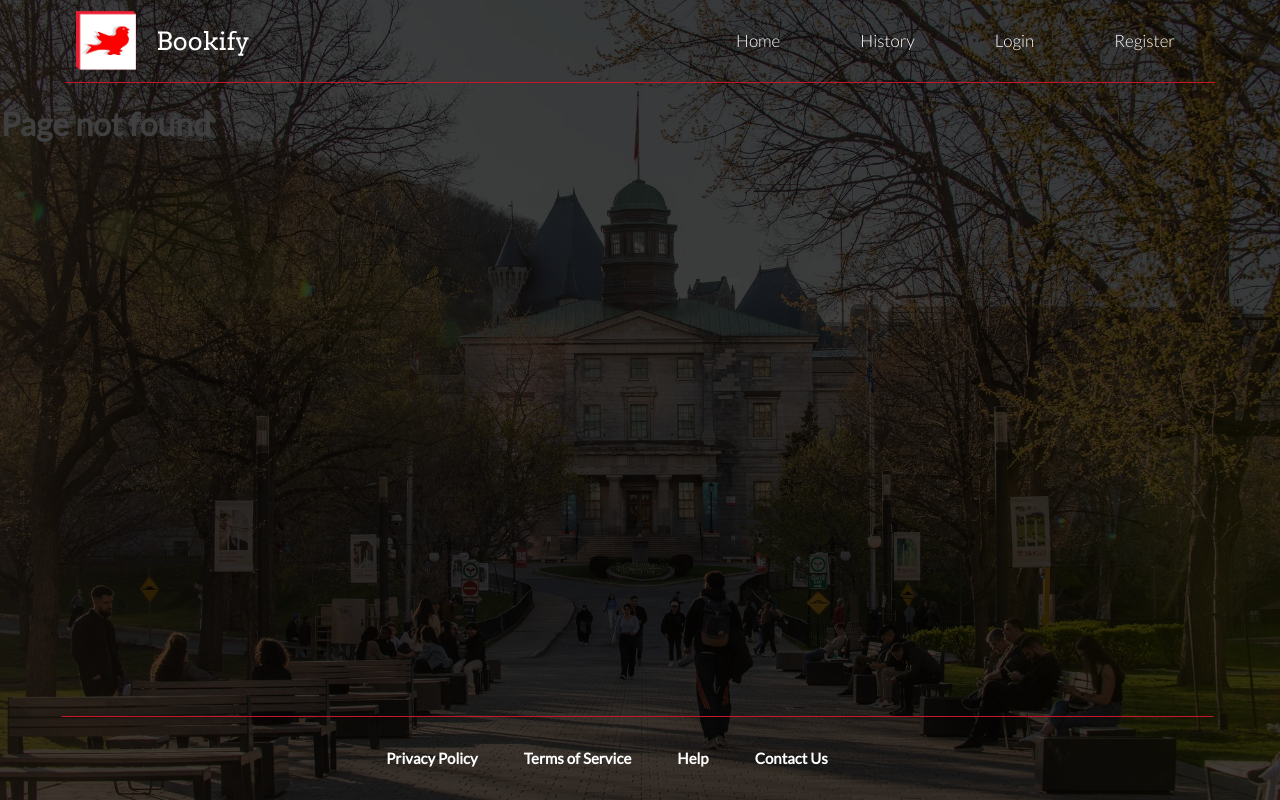
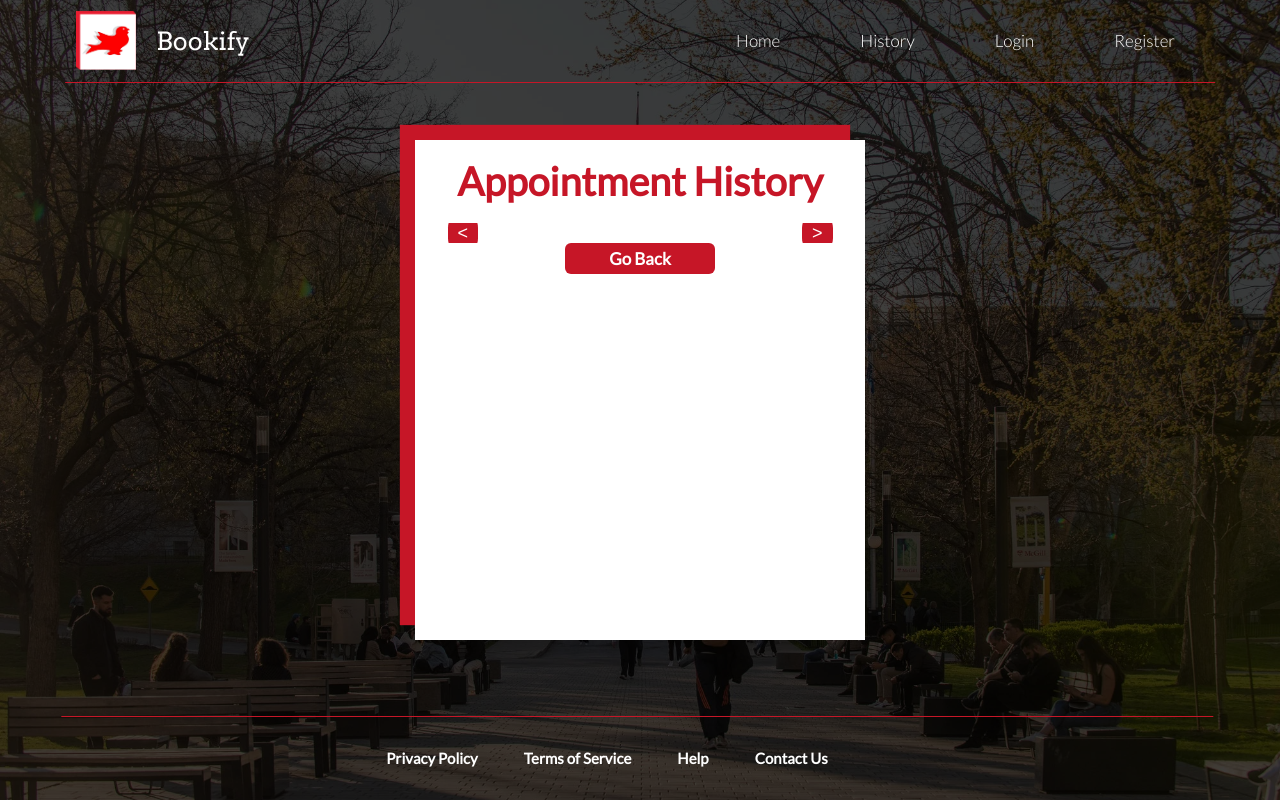
Before and after one commit to andretandoc/bookify, a React (Vite) app in the folder client/: page /ApptList in a window 1280 px wide. Before the commit this address had no page. Built offline with nearby package versions, Linux system fonts and the light colour scheme.

Commit message:
added appt list

```diff
--- a/client/src/App.jsx
+++ b/client/src/App.jsx
@@ -8,6 +8,7 @@ import Login from "./components/public/Login";
 import Register from "./components/public/Register";
 import ApptForm from "./components/public/ApptForm";
 import BookingForm from "./components/public/BookingForm";
+import ApptList from "./components/public/ApptList";
 
 // Route protection
 import PrivateRoute from "./private-routes/privateRoutes";
@@ -46,6 +47,7 @@ function App() {
           <Route path="/" element={<HomeBody />} />
           <Route path="/ApptForm" element={<ApptForm />} />
           <Route path="/BookingForm" element={<BookingForm />} />
+          <Route path="/ApptList" element={<ApptList />} />
           <Route
             path="/Login"
             element={<Login setIsLoggedIn={setIsLoggedIn} />}
--- /dev/null
+++ b/client/src/components/public/ApptList.jsx
@@ -0,0 +1,76 @@
+import { useNavigate, useLocation } from "react-router-dom";
+import { useRef } from "react";
+
+function ApptList() {
+  const navigate = useNavigate();
+  const location = useLocation();
+  const appointments = location.state?.appointments || []; // Default to empty array if undefined
+
+  // Ref for the scrollable container
+  const scrollContainerRef = useRef();
+
+  const handleGoBack = () => {
+    navigate(-1); // Navigate back
+  };
+
+  // Function to scroll the container left
+  const scrollLeft = () => {
+    if (scrollContainerRef.current) {
+      scrollContainerRef.current.scrollBy({ left: -300, behavior: "smooth" });
+    }
+  };
+
+  // Function to scroll the container right
+  const scrollRight = () => {
+    if (scrollContainerRef.current) {
+      scrollContainerRef.current.scrollBy({ left: 300, behavior: "smooth" });
+    }
+  };
+
+  return (
+    <main className="form-box-wrapper">
+      <div className="form-box">
+        <h1 className="title">Appointment History</h1>
+        <div className="appointment-scroll-container">
+          <button className="scroll-btn left" onClick={scrollLeft}>
+            &lt;
+          </button>
+          <div className="appointment-list" ref={scrollContainerRef}>
+            {appointments.map((appointment, index) => (
+              <div key={appointment._id || index} className="appointment">
+                <h3>Appointment {index + 1}</h3>
+                <p>
+                  <strong>First Name:</strong> {appointment.firstName || "N/A"}
+                </p>
+                <p>
+                  <strong>Last Name:</strong> {appointment.lastName || "N/A"}
+                </p>
+                <p>
+                  <strong>Email:</strong> {appointment.email || "N/A"}
+                </p>
+                <p>
+                  <strong>Start Date:</strong> {appointment.startDate ? new Date(appointment.startDate).toLocaleString() : "N/A"}
+                </p>
+                <p>
+                  <strong>End Date:</strong> {appointment.endDate ? new Date(appointment.endDate).toLocaleString() : "N/A"}
+                </p>
+                <p>
+                  <strong>Status:</strong> {appointment.status || "N/A"}
+                </p>
+                <hr />
+              </div>
+            ))}
+          </div>
+          <button className="scroll-btn right" onClick={scrollRight}>
+            &gt;
+          </button>
+        </div>
+        <button className="small-btn" onClick={handleGoBack}>
+          Go Back
+        </button>
+      </div>
+    </main>
+  );
+}
+
+export default ApptList;
--- a/client/src/index.css
+++ b/client/src/index.css
@@ -184,7 +184,7 @@ header .profile-icon:hover {
     display: flex;
     flex-direction: column;
     gap: 20px;
-    padding-top: 50px;
+    padding-top: 55px;
     padding-left: 25px;
     padding-bottom: 50px;
   }
@@ -788,6 +788,7 @@ p a:active {
   text-align: center;
   line-height: 30px;
   transition: all 0.2s ease;
+  overflow: hidden;
 }
 .form-box-wrapper {
   position: relative;
@@ -800,6 +801,9 @@ p a:active {
   gap: 0px;
   padding-top: 170px;
   width: 100%;
+  display: flex;
+  justify-content: center;
+  align-items: center;
 }
 
 /*******************************************************/
@@ -1147,3 +1151,76 @@ input[type="time"] {
   padding-right: 15px;
   height: 41px;
 }
+
+
+/*******************************************************/
+              /* Appointment History CSS */
+/*******************************************************/
+
+
+.appointment-scroll-container {
+  display: flex;
+  align-items: center;
+  overflow: hidden;
+  position: relative;
+  width: 90%;
+}
+
+.appointment-list {
+  display: flex;
+  overflow-x: scroll;
+  gap: 20px;
+  padding: 10px 0;
+  scroll-snap-type: x mandatory; /* Enable scroll snap */
+  scroll-behavior: smooth;
+  flex: 1;
+  overflow-x: auto; /* Allow horizontal scrolling */
+  width: 100%; /* Full width of the container */
+}
+
+.appointment {
+  align-content: center;
+  flex-shrink: 0;
+  width: 100%; /* Make sure the item takes the full available width */
+  max-width: 100%; /* Maximum width of each appointment card */
+  box-sizing: border-box; /* Include padding in the width calculation */
+  background-color: white;
+  margin: 0 auto;
+  scroll-snap-align: start; /* Snap each appointment to the start of the scroll */
+}
+
+.appointment h3 {
+  margin-top: 0;
+}
+
+.scroll-btn {
+  background-color: #c61627;
+  color: white;
+  border: none;
+  padding: 10px;
+  font-size: 18px;
+  cursor: pointer;
+  border-radius: 50px;
+  position: absolute;
+  top: 50%;
+  transform: translateY(-50%);
+  z-index: 10;
+}
+
+.scroll-btn.left {
+  left: 10px;
+}
+
+.scroll-btn.right {
+  right: 10px;
+}
+
+.scroll-btn:hover {
+  background-color: #98111e;
+}
+
+strong {
+  font-weight: 900;
+  color: rgb(147, 1, 1);
+  margin-right: 3px;
+}
```
